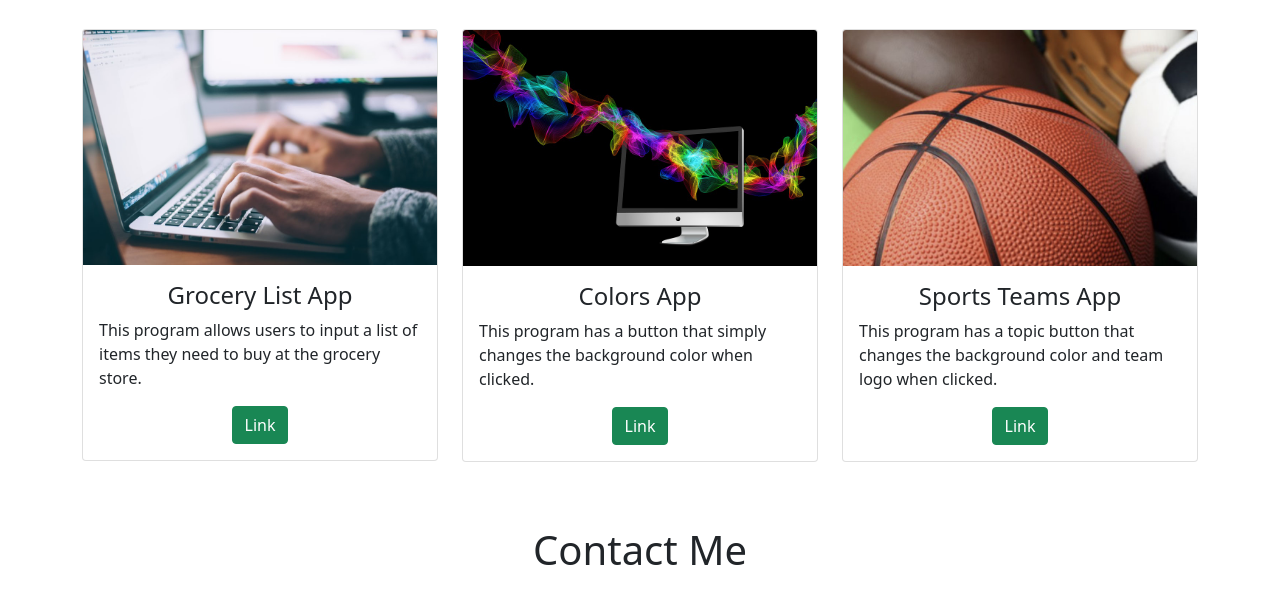
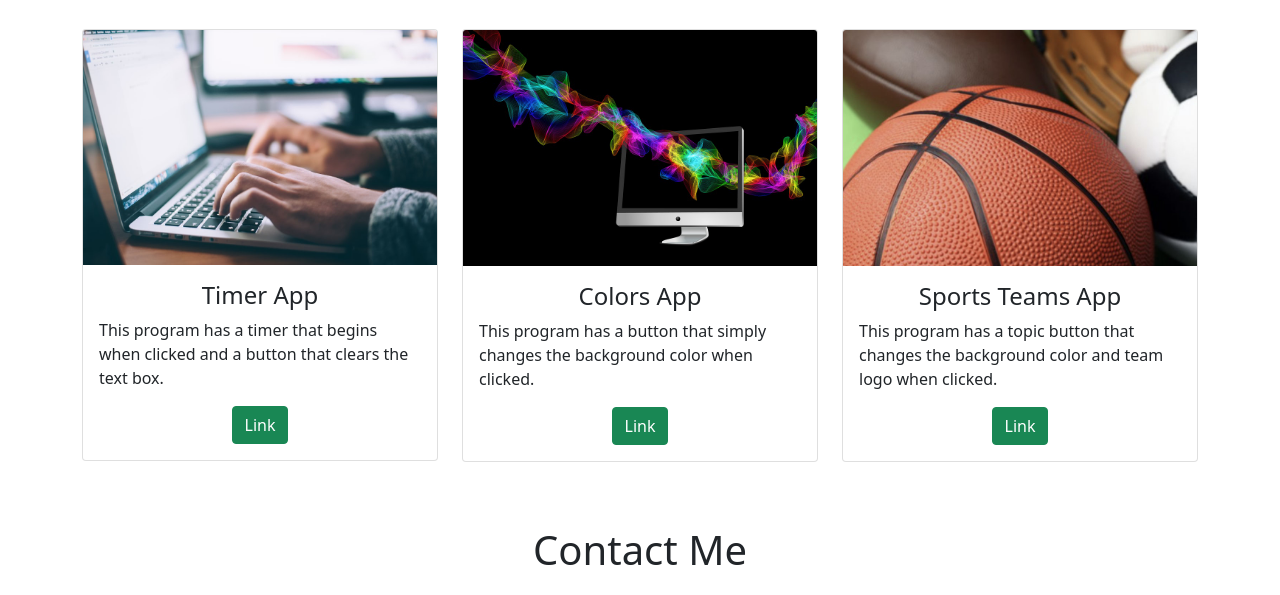
Before and after one commit to wjzst1/wzapotoczny, a plain HTML site: page index.html in a window 1280 px wide. Shown: the part 1579-2174 px from the top of the page. Drawn offline with nearby package versions, Linux system fonts and the light colour scheme; grey boxes are pictures that could not be loaded.

Commit message:
Update index.html

```diff
--- a/index.html
+++ b/index.html
@@ -95,10 +95,10 @@
                     <div class="card">
                         <img class="card-img-top" src="images/portfolioImage1.jpg" alt="Card image" style="width:100%">
                         <div class="card-body">
-                            <h4 class="card-title">Grocery List App</h4>
-                            <p class="card-text">This program allows users to input a list of items they need to buy at the grocery store.</p>
+                            <h4 class="card-title">Timer App</h4>
+                            <p class="card-text">This program has a timer that begins when clicked and a button that clears the text box.</p>
                             <div class="text-center">
-                                <a href="https://wjzst1.github.io/wzapotoczny/listapp" target="_blank" class="btn btn-success">Link</a>
+                                <a href="https://wjzst1.github.io/wzapotoczny/timerapp" target="_blank" class="btn btn-success">Link</a>
                             </div>
                         </div>
                     </div>
```
